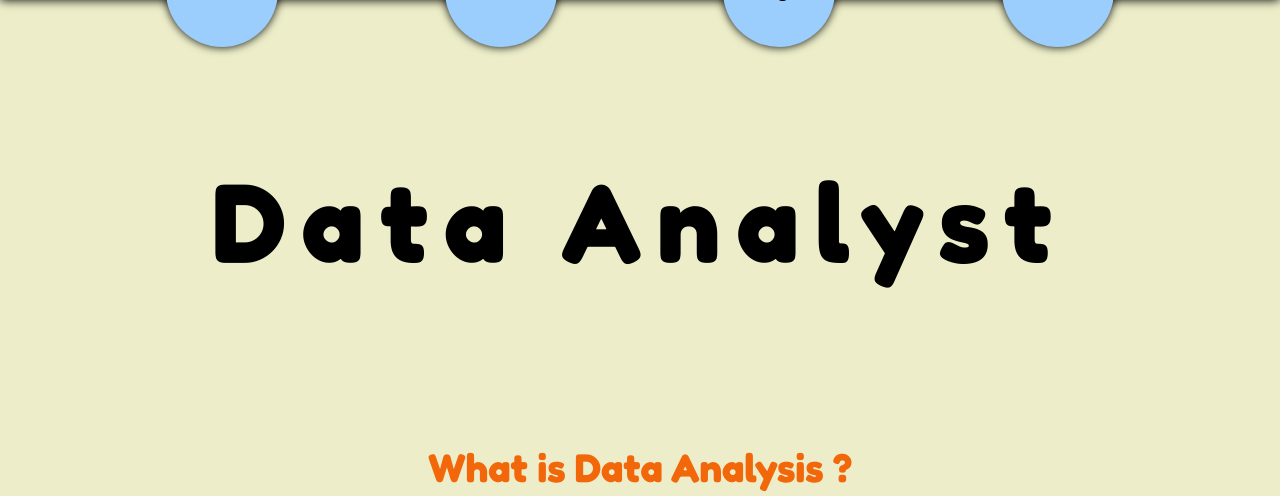
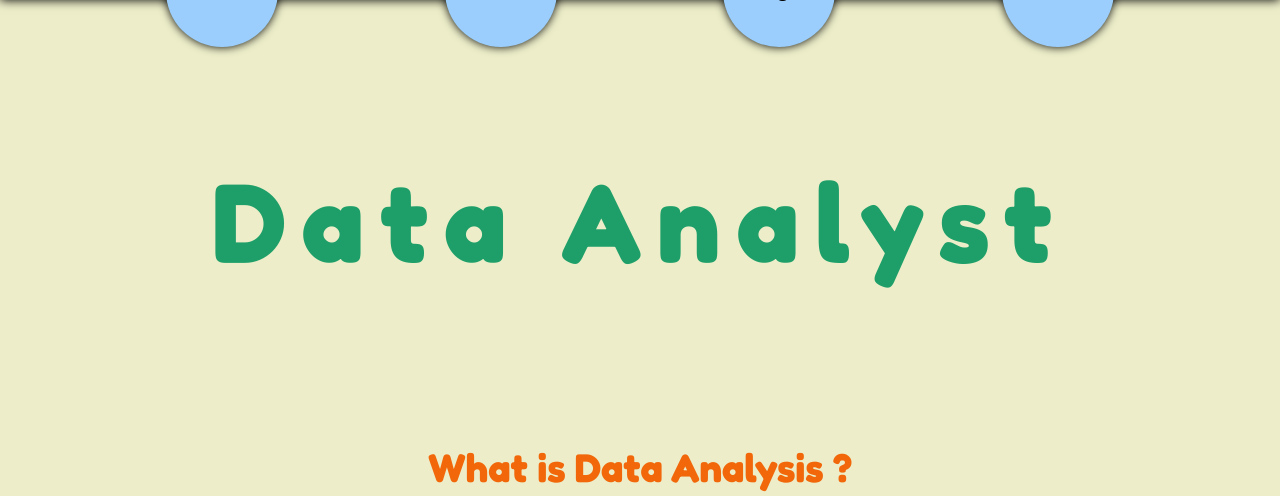
Before and after one commit to jessicapecheux/fantasy_code, a PHP site: page /data.php in a window 1280 px wide. Shown: the part 152-648 px from the top of the page. Run offline with PHP 8.4, Linux system fonts and the light colour scheme.

Commit message:
Correction of variables on files css

```diff
--- a/assets/css/_data.css
+++ b/assets/css/_data.css
@@ -2,7 +2,7 @@
 
 p {
     font-family: "Fredoka", sans-serif;
-    color: var(--backgound-first-color);
+    color: var(--backrgound-first-color);
     font-size: 1.2rem;
     text-align: justify;
     margin: 3rem;
@@ -13,7 +13,7 @@ p {
     font-family: "Fredoka", sans-serif;
     font-size: 7rem;
     text-align: center;
-    color: var(--backgound-first-color);
+    color: var(--background-first-color);
     padding-top: 5rem;
     letter-spacing: 1rem;
 
--- a/assets/css/_designer.css
+++ b/assets/css/_designer.css
@@ -2,7 +2,7 @@
 
 p {
     font-family: "Fredoka", sans-serif;
-    color: var(--backgound-first-color);
+    color: var(--background-first-color);
     font-size: 1.2rem;
     text-align: justify;
     margin: 3rem;
@@ -13,7 +13,7 @@ p {
     font-family: "Fredoka", sans-serif;
     font-size: 7rem;
     text-align: center;
-    color: var(--backgound-first-color);
+    color: var(--background-first-color);
     padding-top: 5rem;
     letter-spacing: 1rem;
 
--- a/assets/css/_devback.css
+++ b/assets/css/_devback.css
@@ -2,7 +2,7 @@
 
 p {
     font-family: "Fredoka", sans-serif;
-    color: var(--backgound-first-color);
+    color: var(--background-first-color);
     font-size: 1.2rem;
     text-align: justify;
     margin: 3rem;
@@ -13,7 +13,7 @@ p {
     font-family: "Fredoka", sans-serif;
     font-size: 7rem;
     text-align: center;
-    color: var(--backgound-first-color);
+    color: var(--background-first-color);
     padding-top: 5rem;
     letter-spacing: 1rem;
 
--- a/assets/css/_devfront.css
+++ b/assets/css/_devfront.css
@@ -2,7 +2,7 @@
 
 p {
     font-family: "Fredoka", sans-serif;
-    color: var(--backgound-first-color);
+    color: var(--background-first-color);
     font-size: 1.2rem;
     text-align: justify;
     margin: 3rem;
@@ -13,7 +13,7 @@ p {
     font-family: "Fredoka", sans-serif;
     font-size: 7rem;
     text-align: center;
-    color: var(--backgound-first-color);
+    color: var(--background-first-color);
     padding-top: 5rem;
     letter-spacing: 1rem;
 
```
